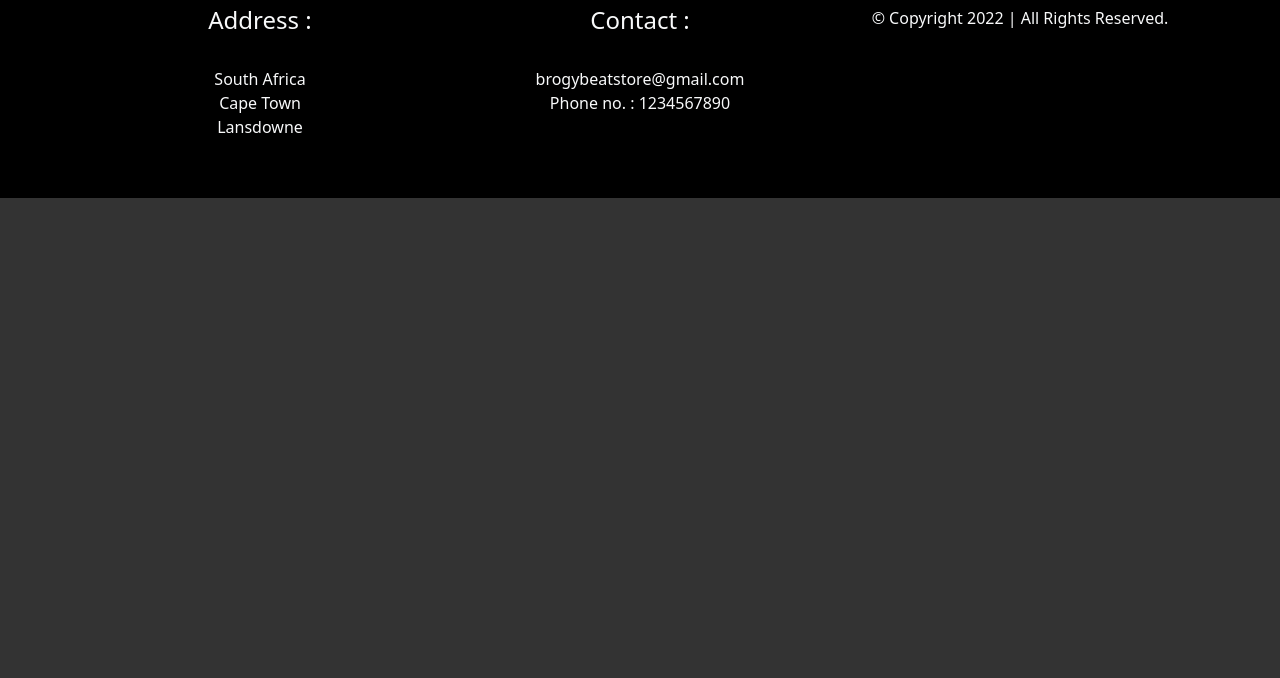
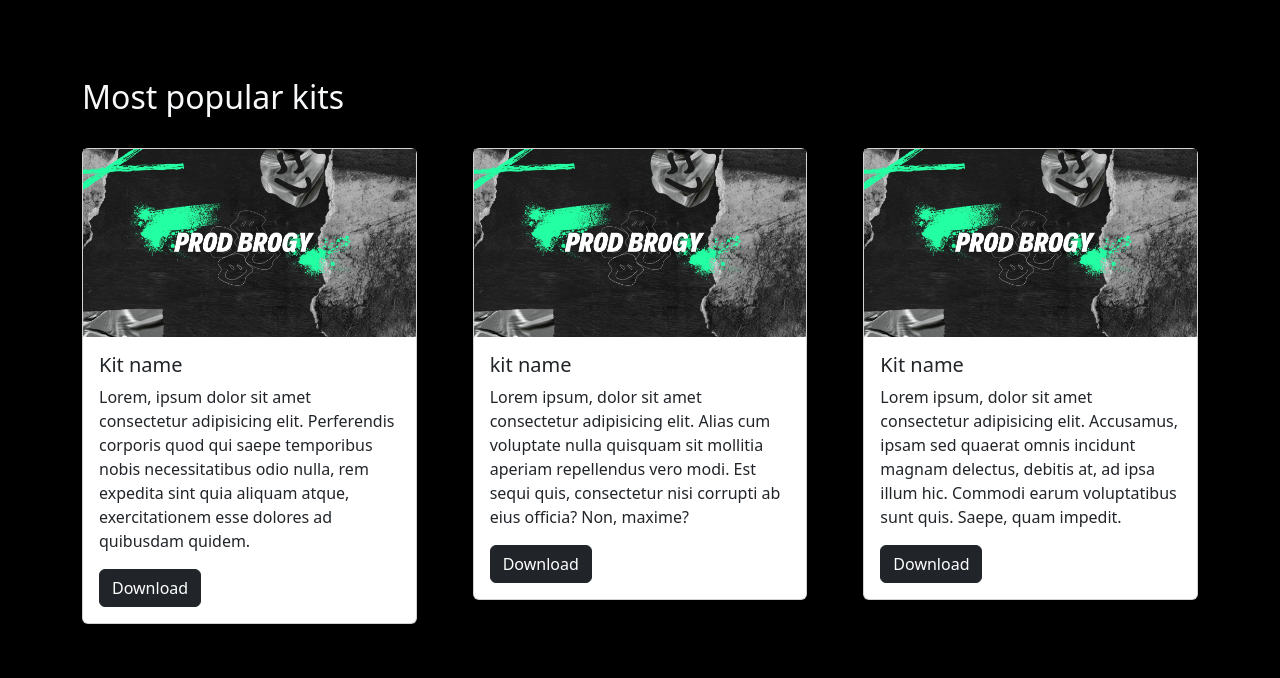
Before and after one commit to Brogy-alt/My-website, a plain HTML site: page index.html in a window 1280 px wide. Shown: the part 802-1480 px from the top of the page. Before the commit the page ends 1000 px from the top, so only its background shows below. Drawn offline with nearby package versions, Linux system fonts and the light colour scheme.

Commit message:
updated landing page

```diff
--- a/Styles/products.css
+++ b/Styles/products.css
@@ -0,0 +1,24 @@
+*{
+    padding: 0%;
+    margin: 0%;
+    box-sizing: border-box;
+}
+
+#Hero{
+    height: 100vh;
+}
+
+.products{
+    height: 100%;
+}
+
+.product{
+    background-color: red;
+    height: 500px;
+    width: 300px;
+}
+
+.cards{
+    display: grid;
+    grid-template-columns: 1fr 1fr;
+}
--- a/index.html
+++ b/index.html
@@ -44,6 +44,74 @@
         <img src="/Assets/Imgs/youtube logo.jpg" alt="Img" id="myImage">
         <div class="gradient"></div>
     </section>
+
+      <!-- cards section -->
+  <section id="cards" style="padding-top: 5rem; background-color: black; height: 100vh;">
+    <div class="container">
+      <div class="heading-product">
+        <h2 class="products pb-4 text-light">Most popular kits</h2>
+      </div>
+      <div class="row"  style="gap:2rem">
+        <div class="col-sm">
+          <div class="card">
+            <div class="bg-image hover-overlay ripple" data-mdb-ripple-color="light">
+              <img src="./Assets/Imgs/youtube logo.jpg" class="img-fluid" />
+              <a href="#!">
+                <div class="mask" style="background-color: rgba(251, 251, 251, 0.15);"></div>
+              </a>
+            </div>
+            <div class="card-body">
+              <h5 class="card-title">Kit name</h5>
+              <p class="card-text">Lorem, ipsum dolor sit amet consectetur adipisicing elit. Perferendis corporis quod qui saepe temporibus nobis necessitatibus odio nulla,
+                rem expedita sint quia aliquam atque, exercitationem esse dolores ad quibusdam quidem.</p>
+              <a href="#!" class="btn btn-dark">Download</a>
+            </div>
+          </div>
+        </div>
+
+        <div class="col-sm">
+          <div class="card">
+            <div class="bg-image hover-overlay ripple" data-mdb-ripple-color="light">
+              <img src="./Assets/Imgs/youtube logo.jpg" class="img-fluid" />
+              <a href="#!">
+
+                <div class="mask" style="background-color: rgba(251, 251, 251, 0.15);"></div>
+              </a>
+            </div>
+            <div class="card-body">
+              <h5 class="card-title">kit name</h5>
+              <p class="card-text">Lorem ipsum, dolor sit amet consectetur adipisicing elit. Alias cum voluptate nulla quisquam sit mollitia aperiam repellendus vero modi.
+                 Est sequi quis, consectetur nisi corrupti ab eius officia? Non, maxime?</p>
+              <a href="/products" class="btn btn-dark">Download</a>
+            </div>
+          </div>
+        </div>
+
+        <div class="col-sm">
+          <div class="card">
+            <div class="bg-image hover-overlay ripple" data-mdb-ripple-color="light">
+              <img src="./Assets/Imgs/youtube logo.jpg" class="img-fluid" />
+              <a href="/products">
+                <div class="mask" style="background-color: rgba(251, 251, 251, 0.15);"></div>
+              </a>
+            </div>
+            <div class="card-body">
+              <h5 class="card-title">Kit name</h5>
+              <p class="card-text">Lorem ipsum, dolor sit amet consectetur adipisicing elit. Accusamus, ipsam sed quaerat omnis incidunt magnam delectus, debitis at, ad
+                 ipsa illum hic. Commodi earum voluptatibus sunt quis. Saepe, quam impedit.
+              </p>
+              <a href="/products" class="btn btn-dark">Download</a>
+            </div>
+          </div>
+        </div>
+      </div>
+
+    </div>
+
+  </section>
+
+
+
     <footer>
         <nav class="navbar navbar-expand-lg text-light bg-black ">
             <div class="container-fluid">
```
Also changed, not shown: Html/products.html (+11 -5 lines).
